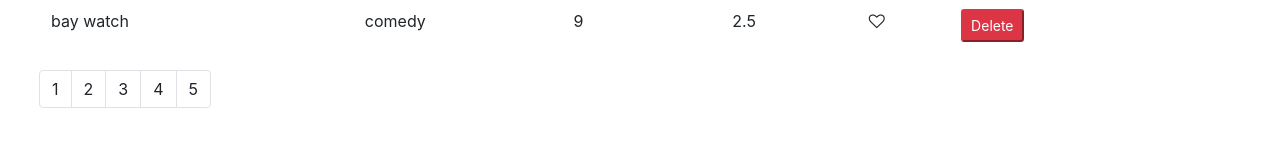
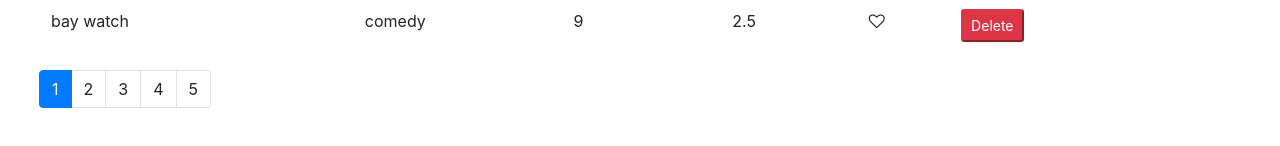
Before and after one commit to sameerasad/Vidly, a React (Create React App) app: page / in a window 1280 px wide. Shown: the part 582-728 px from the top of the page. Built offline with nearby package versions, Linux system fonts and the light colour scheme.

Commit message:
handle pageChange event but some fixes remaining

```diff
--- a/src/components/common/pagination.jsx
+++ b/src/components/common/pagination.jsx
@@ -1,9 +1,17 @@
-import React from 'react'
+import React,{useState} from 'react'
 import _ from "lodash" // optimize version of library underscore
+
 
 function Pagination(props) {
 
-    const {pageSize,itemsCount } = props
+    const {pageSize,itemsCount, currentPage, pageChange } = props
+
+
+
+
+
+
+
 
 
     console.log(pageSize,itemsCount);
@@ -11,7 +19,7 @@
 
     // array of pageNumber  [1,2,3].map() we wanna render a dynamic navigation on the basis of pagesCount
 
-    const pagesCount =Math.ceil(itemsCount/pageSize)
+    const pagesCount =Math.ceil(itemsCount /pageSize)
 
     console.log(pagesCount)
 
@@ -19,7 +27,7 @@
 
     // [1....pagesCounts]
 
-    const pages = _.range(1, pagesCount + 1) // it will not include pageCount itself
+    const pages = _.range(1, pagesCount + 1) //it will not include pageCount itself here pageCount is boundary value
 
     return (
 
@@ -27,15 +35,15 @@
         <ul className="pagination">
             {pages.map(page=>
 
-          < li key={page} className="page-item">
-              <a className="page-link"  >{page}</a>
+          < li key={page} className={ page === currentPage[0]?"page-item active":"page-item"}>
+              <a className="page-link" onClick={()=>handlePageChange(page)}  >{page}</a>
           </li>
 
   )}
       </ul>
     </nav>
 
-    )
-}
+    )}
+
 
 export default Pagination
--- a/src/components/movies.jsx
+++ b/src/components/movies.jsx
@@ -11,6 +11,9 @@
 
     let [Movies, setMovies] = useState(getMovies);
     const [pageSize,setPageSize]=useState(2)
+
+    const currentPage = useState(1)
+    console.log(currentPage)
 
 
 
@@ -36,7 +39,7 @@
     }
 
     const handlePageChange=page=>{
-        console.log(page)
+
     }
 
       return(
@@ -71,7 +74,7 @@
 
             </tbody>
     </table>
-    <Pagination itemsCount={Movies.length} pageSize={pageSize} onPageChange={()=>{handlePageChange(1)}} />
+    <Pagination itemsCount={Movies.length} pageSize={pageSize} currentPage={currentPage} pageChange={()=>handlePageChange()} />
     </>)
 }
 export default Movies
```
